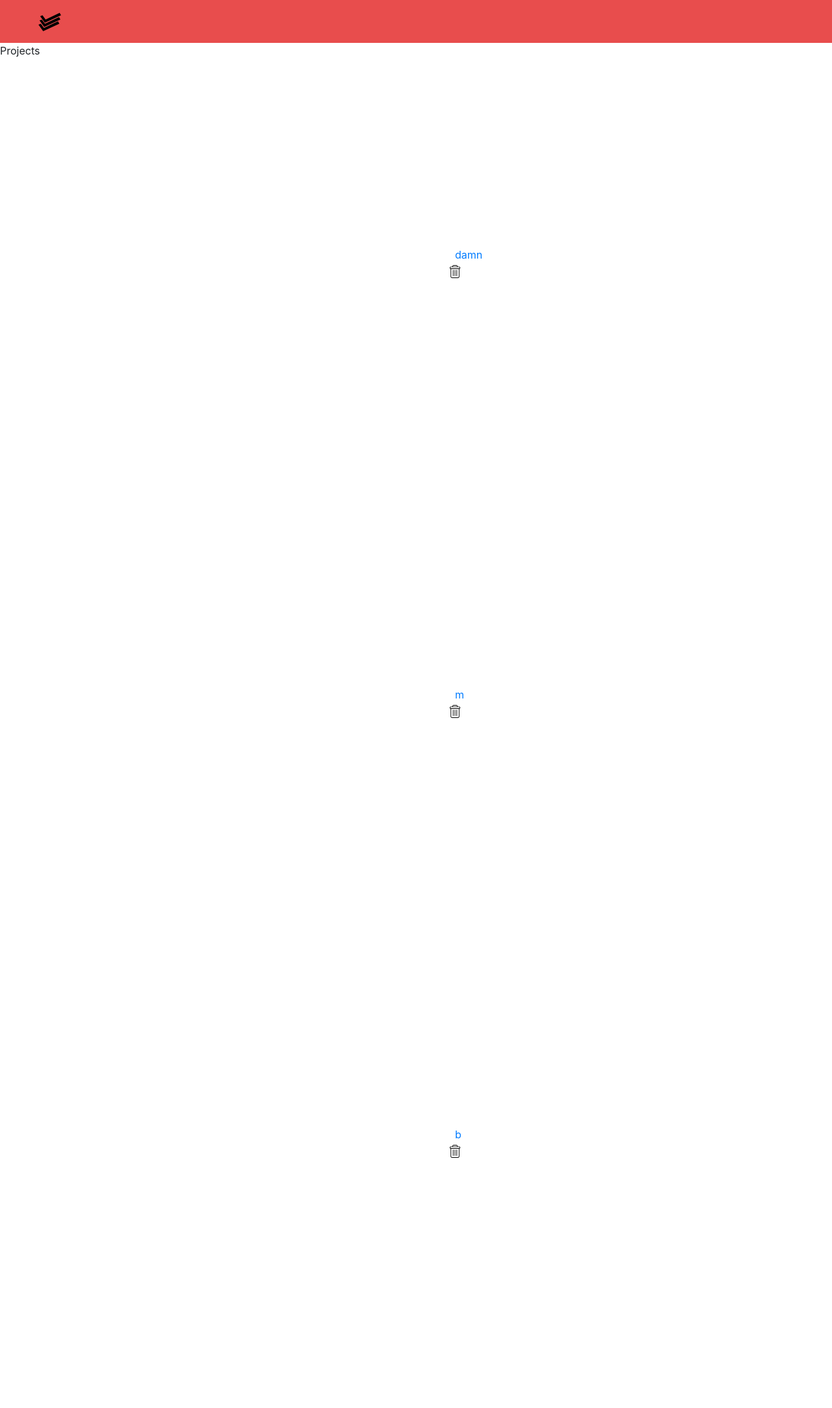
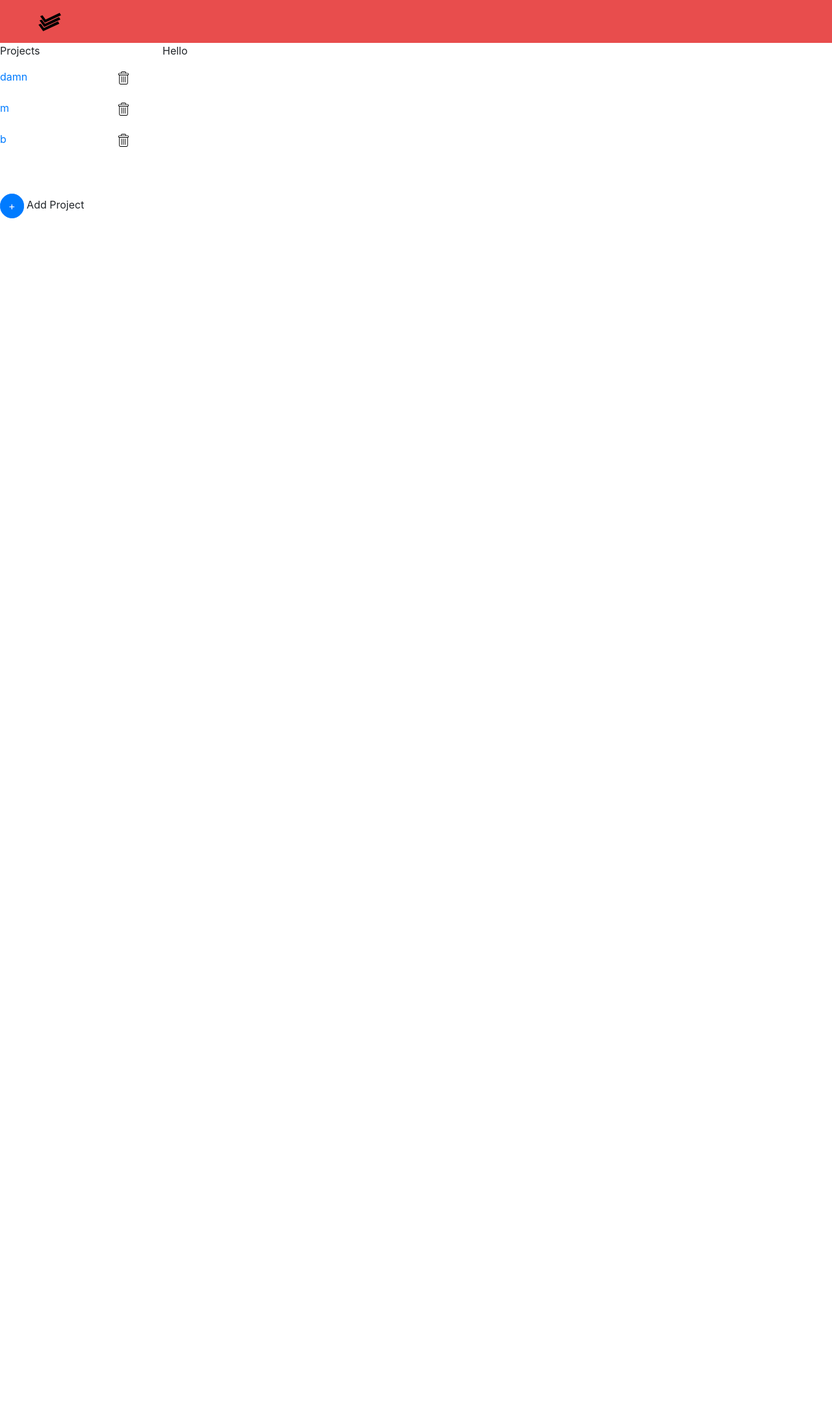
Before and after one commit to owolabioromidayo/todoist_clone, a Flask app: page / in a window 1280 px wide; the page is wider, and only the part inside the window is pictured. Shown: the top 2167 px of that part at 65% size. After the commit the page ends 336 px from the top of that part, so only its background shows below. Run offline with Flask 2, Linux system fonts and the light colour scheme; data comes from the database, SQL or seed files in the repository; both versions use the stored data as it was after the commit; some libraries are stand-ins or nearby versions.

Commit message:
Fixed delete button finallygit status!

```diff
--- a/myproject/static/basic.css
+++ b/myproject/static/basic.css
@@ -16,20 +16,17 @@ header img{
     flex-direction: row;
 }
 
-.flex-container .tasklist{
-margin: 10% 200px;
-padding: 10% 500px;
-}
+
 
 .taskname{
-    margin-right: 10px;
+    float: left;
 }
 
 .tasklist{
-    width: 20%;
+    width: 200px;
+    margin-right: 50px;
 }
 
 .tasklist-btn{
-    position: relative;
-    right:10px;
+    float:right;
 }
--- a/myproject/templates/base.html
+++ b/myproject/templates/base.html
@@ -60,18 +60,18 @@
             {%for tasklist in tasklists%}
 
             <div class='tasklist'>
-                <div class='taskname' style="display: inline-block">
-                    <a href="{{url_for('tasklists', id=tasklist.id )}}">
-                        {{tasklist.name}}
-                    </a>
-                </div>
+
+                <a href="{{url_for('tasklists', id=tasklist.id )}}" class='taskname'>
+                    {{tasklist.name}}
+                </a>
 
 
-                <span class='tasklist-btn'>
-                    <a href="{{url_for('delete', id=tasklist.id )}}">
-                        <img src=" ../static/delete.svg" alt="" width=20 height=20>
-                    </a>
-                </span>
+
+
+                <a href="{{url_for('delete', id=tasklist.id )}}" class='tasklist-btn'>
+                    <img src=" ../static/delete.svg" alt="" width=20 height=20>
+                </a>
+
             </div>
 
             <br>
```
Also changed, not shown: myproject/data.sqlite.
